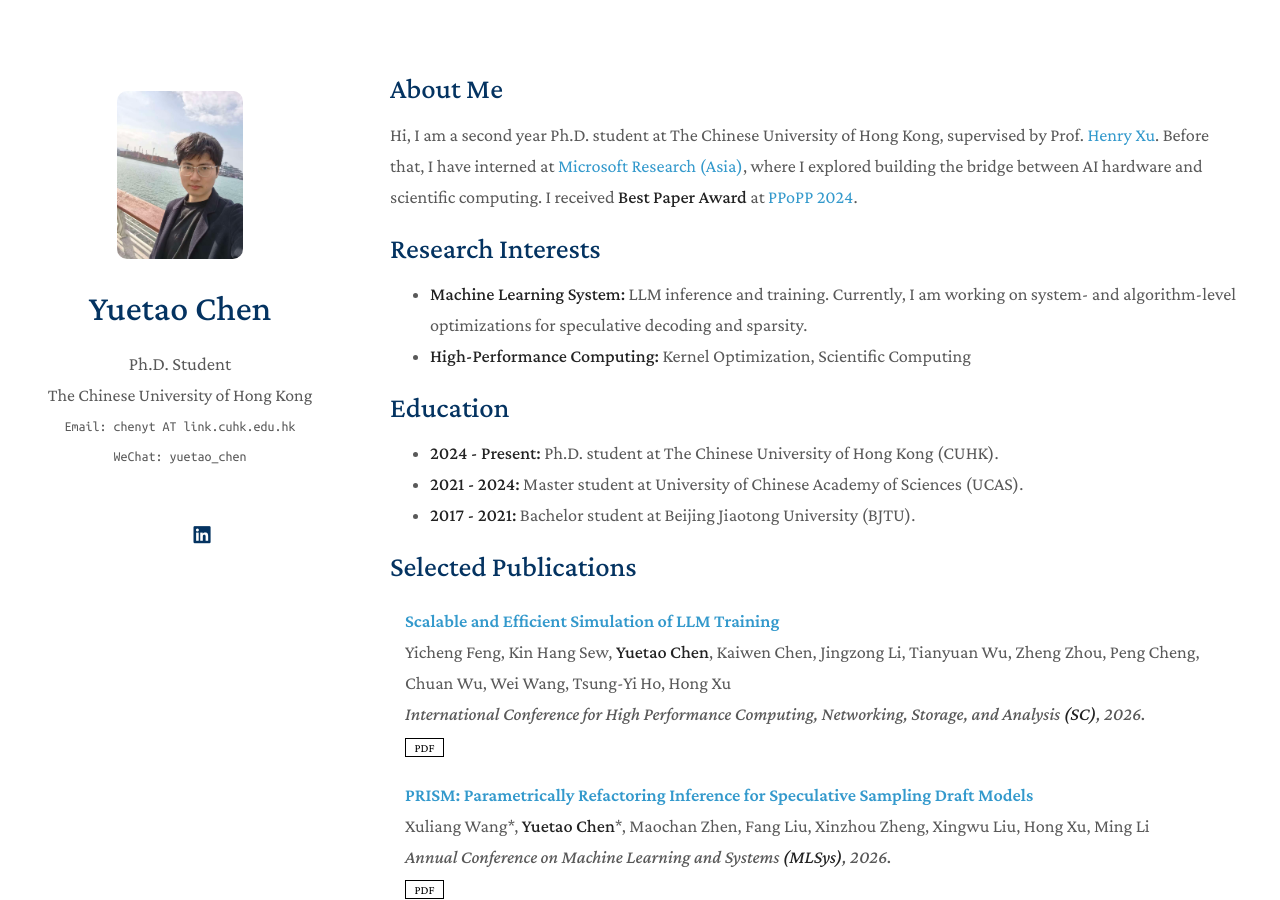
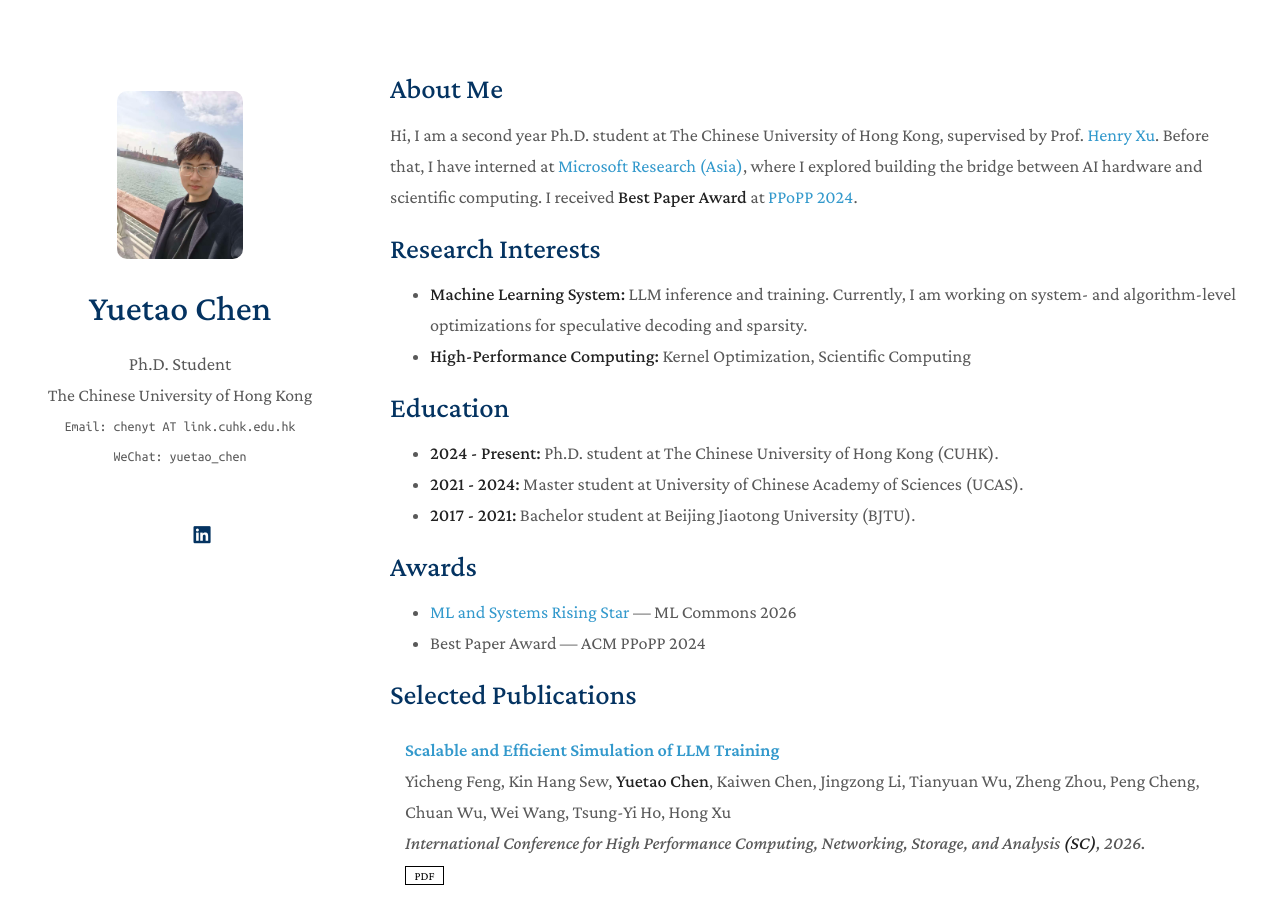
Before and after one commit to chenytpersonalpage/chenytpersonalpage.github.io, a Jekyll site: the page built from index.md, in a window 1280 px wide and 900 px high. Built offline with Jekyll 4.4.1, drawn with Linux system fonts in a browser that asks for light colours; a style sheet for code colours, icons or effects is not loaded.

Commit message:
Add awards section

```diff
--- a/index.md
+++ b/index.md
@@ -17,6 +17,11 @@ Hi, I am a second year Ph.D. student at The Chinese University of Hong Kong, sup
 - **2021 - 2024:** Master student at University of Chinese Academy of Sciences (UCAS).
 - **2017 - 2021:** Bachelor student at Beijing Jiaotong University (BJTU).
 
+## Awards
+
+- [ML and Systems Rising Star](https://mlcommons.org/2026/05/2026-rising-stars/) — ML Commons 2026
+- Best Paper Award — ACM PPoPP 2024
+
 
 <!-- ## News
 
```
